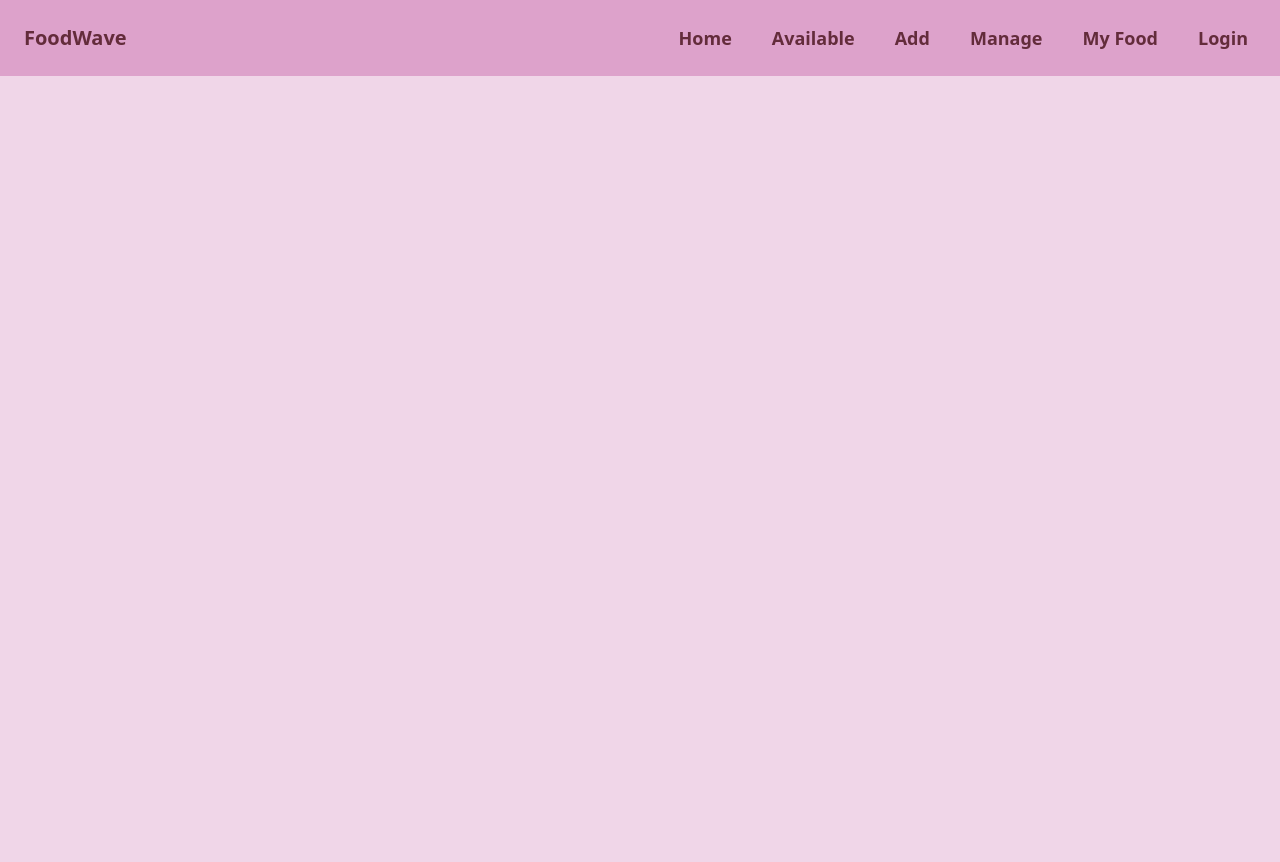
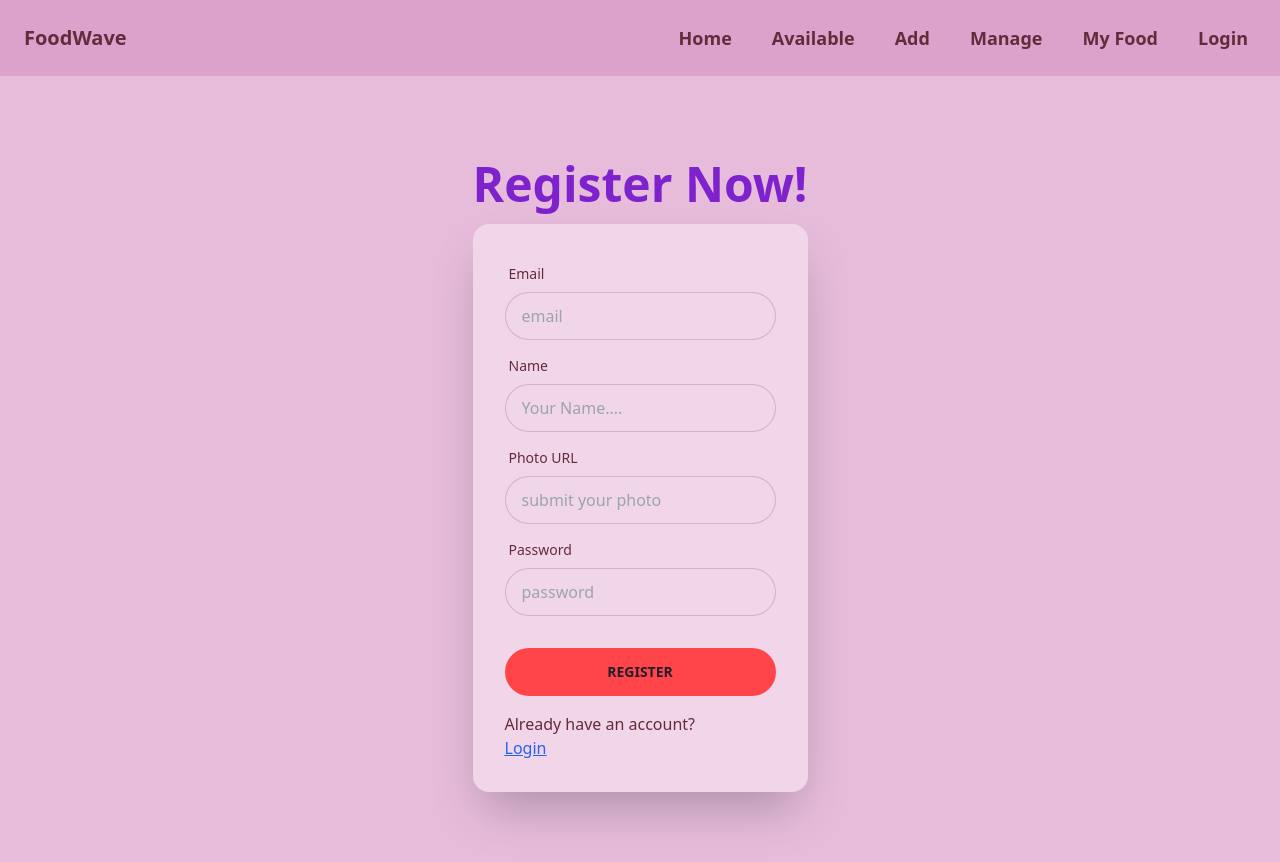
Before and after one commit to Erazul-Islam/Food-Donation, a React (Vite) app: page /register in a window 1280 px wide. Shown: the top 862 px of the page. Before the commit the page ends 800 px from the top, so only its background shows below. Built offline with nearby package versions, Linux system fonts and the light colour scheme; no server answers.

Commit message:
create the register page and added all the register functionality

```diff
--- a/src/Components/Authentication/Register.jsx
+++ b/src/Components/Authentication/Register.jsx
@@ -1,7 +1,100 @@
+
+// import { createUserWithEmailAndPassword } from "firebase/auth";
+import { NavLink, useNavigate } from "react-router-dom";
+import { useContext, useState } from "react";
+import { AuthContext } from "../Providers/AuthProvider";
+
 const Register = () => {
+
+    const { createUser } = useContext(AuthContext)
+
+    const [errors, setErrors] = useState('')
+    const navigate = useNavigate();
+
+    const handleRegister = e => {
+        e.preventDefault();
+        console.log('form submitted')
+
+        const email = e.target.email.value;
+        const password = e.target.password.value;
+        console.log(email, password)
+
+        createUser(email, password)
+            .then(result => {
+                navigate('/')
+                console.log(result)
+            })
+            .catch(error => {
+                console.log(error)
+                if (password.length < 6) {
+                    setErrors('Your password should have at least 6 character')
+                    return;
+                }
+
+            })
+
+        setErrors('')
+
+
+        // else if (!/[A-Z]/.test(password)) {
+        //     setErrors('One character should be upper case')
+        //     return
+        // }
+        // else if (!/[!@#$%^&*()]/.test(password)) {
+        //     setErrors('one character should be special character')
+        //     return
+        // }
+    }
+
+
+
+
     return (
         <div>
-
+            <div>
+                <div className="hero min-h-screen bg-base-200">
+                    <div className="hero-content flex-col">
+                        <div className="text-center">
+                            <h1 className="text-5xl text-purple-700 font-bold">Register Now!</h1>
+                        </div>
+                        <div className="card flex-shrink-0 w-full max-w-sm shadow-2xl bg-base-100">
+                            <form onSubmit={handleRegister} className="card-body">
+                                <div className="form-control">
+                                    <label className="label">
+                                        <span className="label-text">Email</span>
+                                    </label>
+                                    <input type="email" placeholder="email" name="email" className="input input-bordered" required />
+                                </div>
+                                <div className="form-control">
+                                    <label className="label">
+                                        <span className="label-text">Name</span>
+                                    </label>
+                                    <input type="text" placeholder="Your Name...." className="input input-bordered" required />
+                                </div>
+                                <div className="form-control">
+                                    <label className="label">
+                                        <span className="label-text">Photo URL</span>
+                                    </label>
+                                    <input type="text" placeholder="submit your photo" className="input input-bordered" required />
+                                </div>
+                                <div className="form-control">
+                                    <label className="label">
+                                        <span className="label-text">Password</span>
+                                    </label>
+                                    <input type="password" name="password" placeholder="password" className="input input-bordered" required />
+                                </div>
+                                <div className="form-control gap-4 mt-6">
+                                    <button className="btn bg-[#FF444A] border-none btn-secondary">Register</button>
+                                    <p>Already have an account? <p className="text-blue-600 underline"><NavLink to='/login'>Login</NavLink></p></p>
+                                </div>
+                            </form>
+                            {
+                                errors && <p className="text-red-800 text-2xl pl-14 pb-3">{errors}</p>
+                            }
+                        </div>
+                    </div>
+                </div>
+            </div>
         </div>
     );
 };
```
